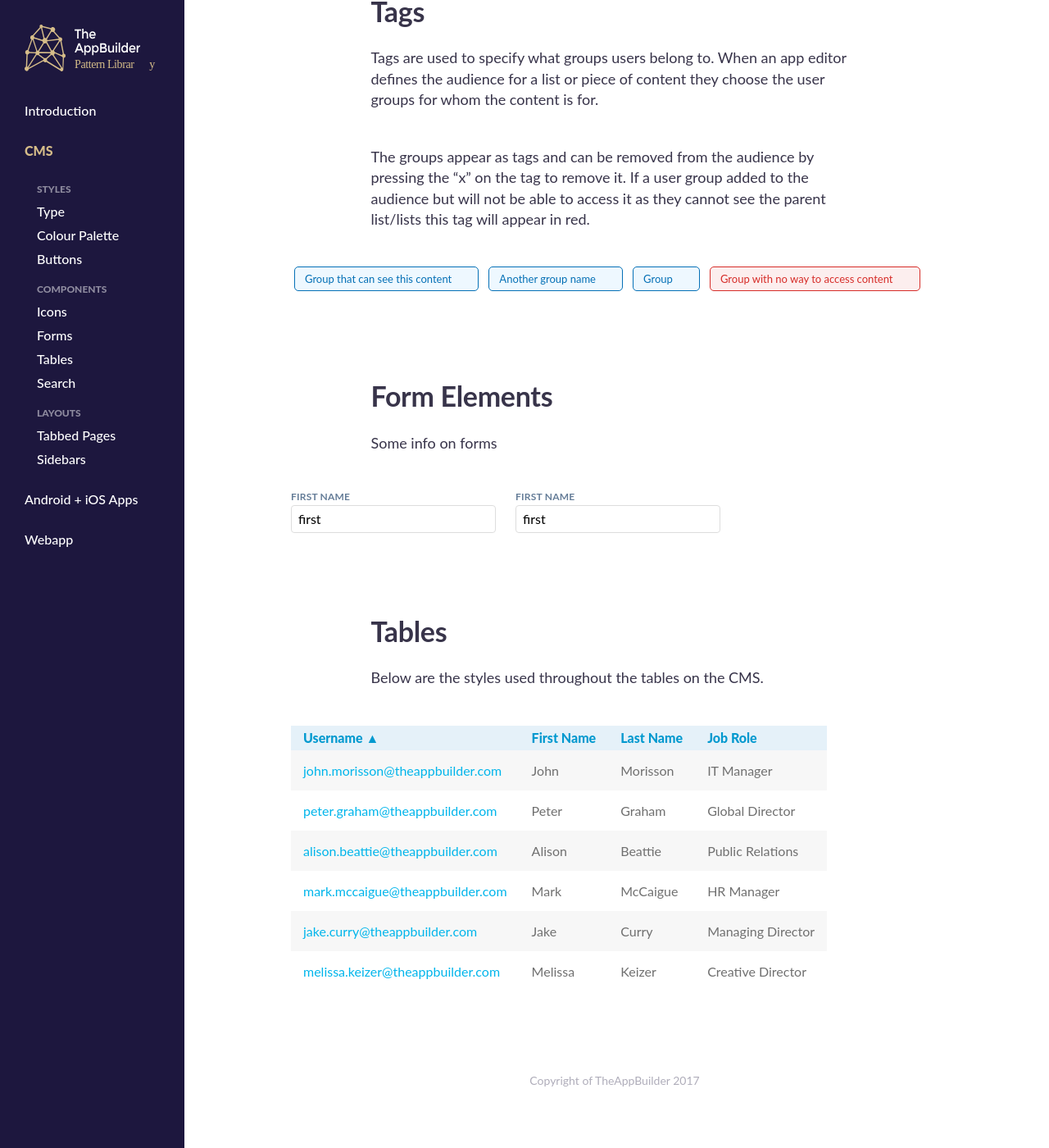
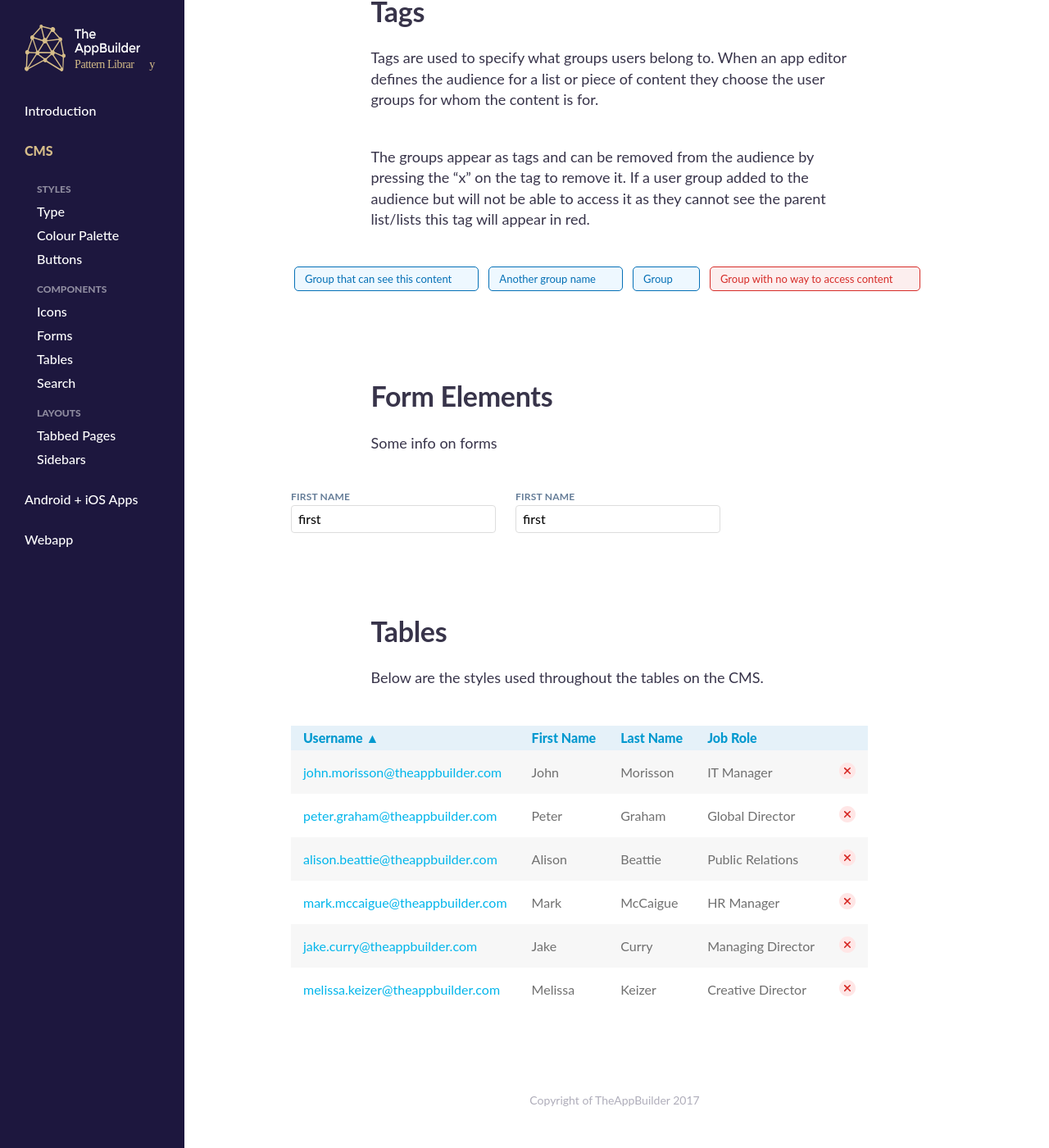
Before and after one commit to TheAppBuilderTeam/tab-pattern-library, a Jekyll site: the page built from cms/index.md, in a window 1280 px wide and 1400 px high, scrolled down 2844 px. Shown: the whole window at 82% size. Built offline with Jekyll 4.4.1, drawn with Linux system fonts in a browser that asks for light colours; some web fonts are replaced; our own code applies the rules of GitHub Pages for plain Markdown files.

Commit message:
CMS table update

```diff
--- a/_sass/cms/_styles.scss
+++ b/_sass/cms/_styles.scss
@@ -178,6 +178,25 @@ table{
 	color: $tableColumnOnce;
 }
 
+.table-columnFive{
+
+width: 50px;
+padding-left: 15px;
+
+}
+
+.table-RedRemove:hover{
+	cursor: pointer;
+
+}
+
+.table-RowOne{
+	cursor: pointer;
+}
+
+
+
+
 tr{
 
 		color: #707070;
--- a/cms/index.md
+++ b/cms/index.md
@@ -220,7 +220,7 @@ Below are the styles used throughout the tables on the CMS.
 
 		<tbody>
 
-		<tr>
+		<tr class="table-RowOne">
 
 				<th>
 					Username ▲
@@ -236,6 +236,10 @@ Below are the styles used throughout the tables on the CMS.
 
 				<th>
 					Job Role
+				</th>
+
+				<th>
+
 				</th>
 
 		</tr>
@@ -264,6 +268,14 @@ Below are the styles used throughout the tables on the CMS.
 			  IT Manager
 
 			</td>
+
+			<td class="table-columnFive">
+
+
+							<img class="table-RedRemove" src="../assets/images/tableRedRemove.svg"/>
+
+			</td>
+
 		</tr>
 
 
@@ -291,6 +303,13 @@ Below are the styles used throughout the tables on the CMS.
 				Global Director
 
 			</td>
+
+			<td class="table-columnFive">
+
+				<img class="table-RedRemove" src="../assets/images/tableRedRemove.svg"/>
+
+			</td>
+
 		</tr>
 
 		<tr>
@@ -317,6 +336,13 @@ Below are the styles used throughout the tables on the CMS.
 				Public Relations
 
 			</td>
+
+			<td class="table-columnFive">
+
+				<img class="table-RedRemove" src="../assets/images/tableRedRemove.svg"/>
+
+			</td>
+
 		</tr>
 
 
@@ -344,6 +370,13 @@ Below are the styles used throughout the tables on the CMS.
 				HR Manager
 
 			</td>
+
+			<td class="table-columnFive">
+
+				<img class="table-RedRemove" src="../assets/images/tableRedRemove.svg"/>
+
+			</td>
+
 		</tr>
 
 
@@ -371,6 +404,13 @@ Below are the styles used throughout the tables on the CMS.
 				Managing Director
 
 			</td>
+
+			<td class="table-columnFive">
+
+				<img class="table-RedRemove" src="../assets/images/tableRedRemove.svg"/>
+
+			</td>
+
 		</tr>
 
 
@@ -398,6 +438,13 @@ Below are the styles used throughout the tables on the CMS.
 				Creative Director
 
 			</td>
+
+			<td class="table-columnFive">
+
+				<img class="table-RedRemove" src="../assets/images/tableRedRemove.svg"/>
+
+			</td>
+
 		</tr>
 
 		</tbody>
```
Also changed, not shown: assets/images/tableRedRemove.svg (added).
